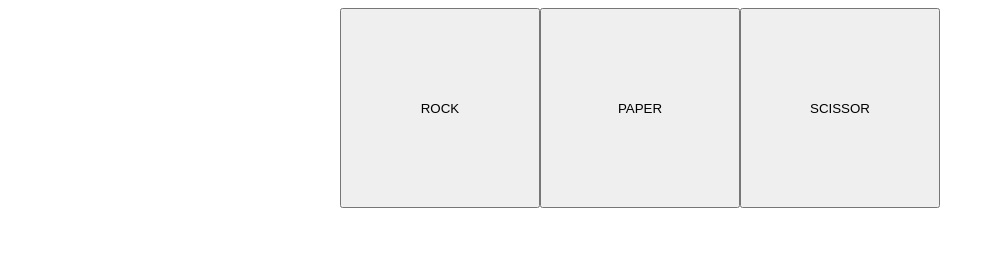
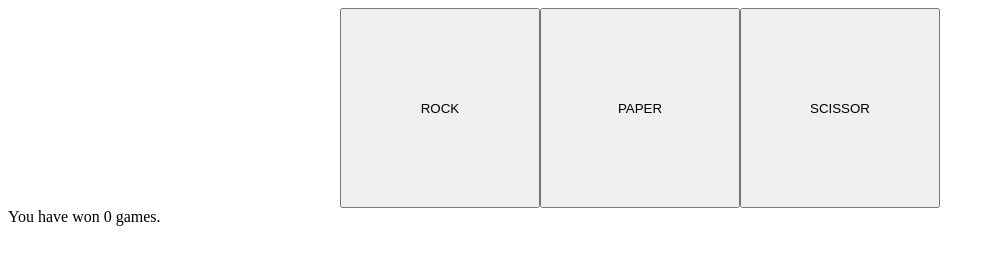
Before and after one commit to felipecook/rock-paper-scissors-game-js, a plain HTML site: page index.html in a window 1280 px wide. Both pictures are taken after a click on the button "ROCK". Shown: the whole page, without its empty margins (0-993 px from the left). Drawn offline with Linux system fonts and the light colour scheme.

Commit message:
displays score

```diff
--- a/application.js
+++ b/application.js
@@ -8,6 +8,8 @@
 
 let wins = 0;
 const buttons = document.querySelectorAll('button');
+const scoreDisplay = document.querySelector("#scoreDisplay");
+
 
 console.log(buttons);
 
@@ -18,6 +20,8 @@ buttons.forEach((button) => {
     game(button.id);
   });
 });
+
+
 
 
 
@@ -84,13 +88,14 @@ function playRound(computerSelection, playerSelection) {
 
 
 function game(playerSelection) {
-
+  scoreDisplay.textContent = `You have won ${wins} games.`
   const computerSelection = computerPlay();
 
   const winOrLose = playRound(computerSelection, playerSelection);
   if (winOrLose == "You win!") {
     console.log(wins);
     wins++;
+
 
   }
 
--- a/index.html
+++ b/index.html
@@ -18,7 +18,8 @@
     <button id="scissors">SCISSOR</button>
 
   </div>
-  <div>
+  <div id="score">
+    <span id="scoreDisplay"></span>
 
   </div>
   <script src="application.js"></script>
```
